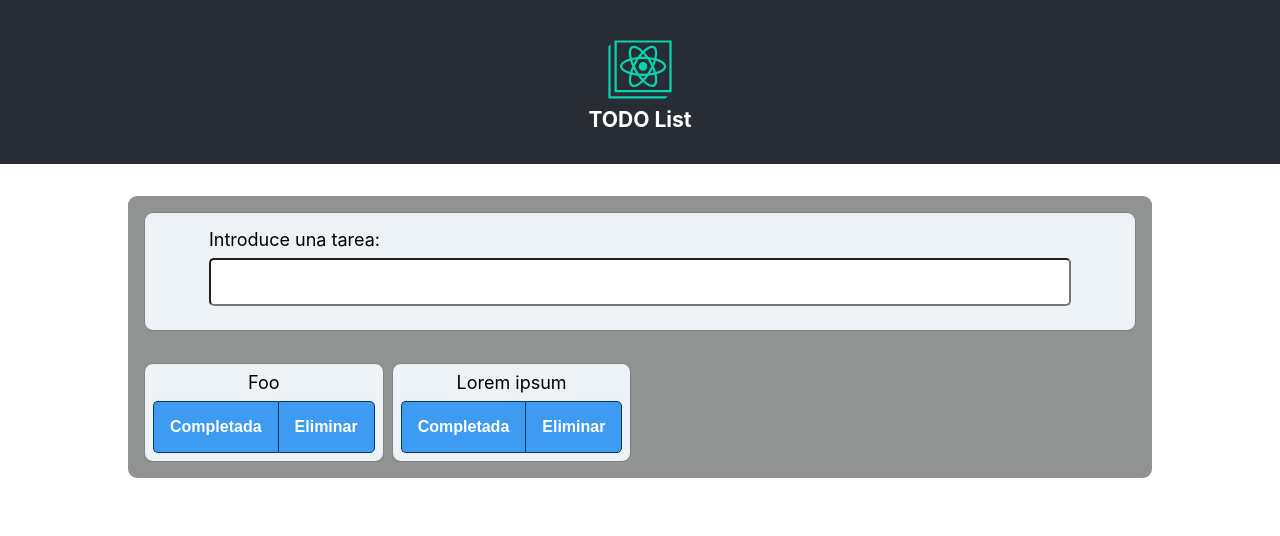
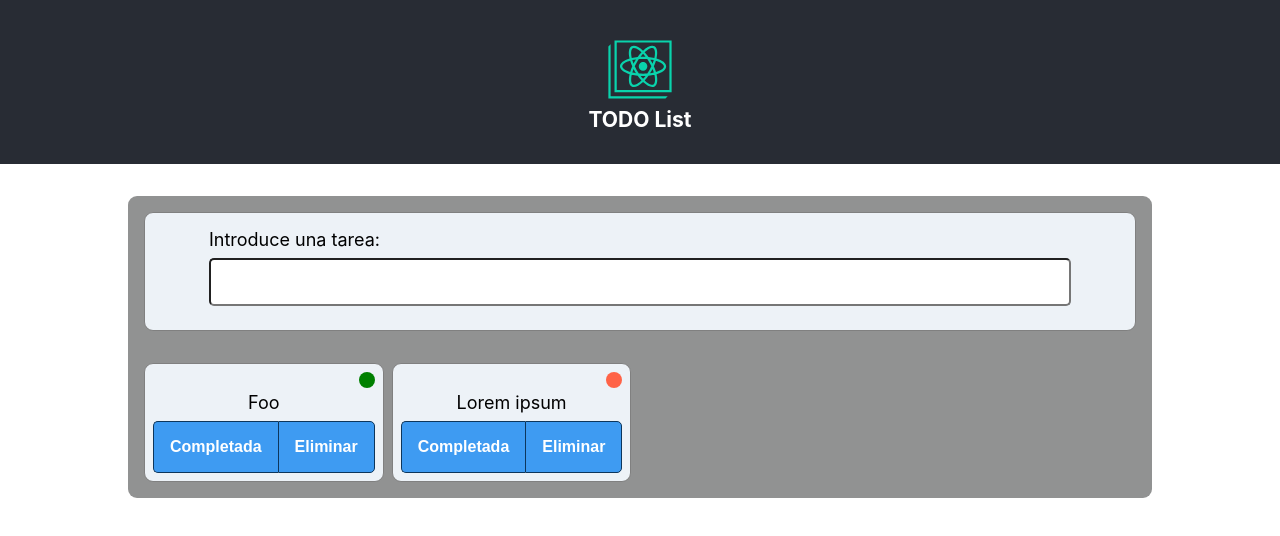
Before and after one commit to oricis/react__todo-list-practice, a React (Create React App) app: page / in a window 1280 px wide. Shown: the top 536 px of the page. Built offline with nearby package versions, Linux system fonts and the light colour scheme.

Commit message:
added base ColorPicket  component

```diff
--- /dev/null
+++ b/src/components/color-picket/ColorPicket.jsx
@@ -0,0 +1,18 @@
+import './color-picket.scss';
+import React, { Component } from 'react';
+
+class ColorPicket extends Component
+{
+
+    render()
+    {
+        console.log(this.props.bgColor);
+        return (
+            <div class="color-picket">
+                <div style={{ background: this.props.bgColor }}></div>
+            </div>
+        );
+    }
+}
+
+export default ColorPicket;
--- /dev/null
+++ b/src/components/color-picket/color-picket.scss
@@ -0,0 +1,18 @@
+
+/***
+ * Component styles
+ *
+ */
+
+.color-picket {
+    clear:  both;
+    height: 1.25rem;
+
+    div {
+        background: greenyellow;
+        border-radius: 50%;
+        float: right;
+        height: 1rem;
+        width: 1rem;
+    }
+}
--- a/src/components/task-list/TaskList.jsx
+++ b/src/components/task-list/TaskList.jsx
@@ -15,11 +15,13 @@ class TaskList extends Component
                 {
                     text: 'Foo',
                     completed: false,
+                    bgColor: 'green',
                     id: generateID(),
                 },
                 {
                     text: 'Lorem ipsum',
                     completed: true,
+                    bgColor: 'tomato',
                     id: generateID(),
                 },
             ],
--- a/src/components/task/Task.jsx
+++ b/src/components/task/Task.jsx
@@ -1,5 +1,6 @@
 
 import './task.scss';
+import ColorPicket from '../color-picket/ColorPicket';
 import React, { Component } from 'react';
 import generateID from '../../helpers/generateID.js';
 
@@ -19,6 +20,8 @@ class Task extends Component
     {
         return (
             <div className="content-box task" data-id={this.props.dataId }>
+                <ColorPicket bgColor={this.props.bgColor}></ColorPicket>
+
                 <p className="task-title">{ this.props.text }</p>
                 <div className="task-buttons">
                     <input type="button" className="btn btn-primary" value="Completada" />
--- a/src/components/tasks/Tasks.jsx
+++ b/src/components/tasks/Tasks.jsx
@@ -21,6 +21,7 @@ class Tasks extends Component
             <article className="task-list">
                 {this.state.tasks.map(
                     task => <Task key={task.id}
+                        bgColor={task.bgColor}
                         text={task.text}
                         dataId={task.id}></Task>
                 )}
```
